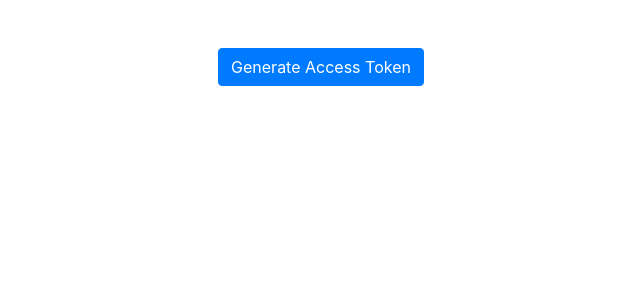
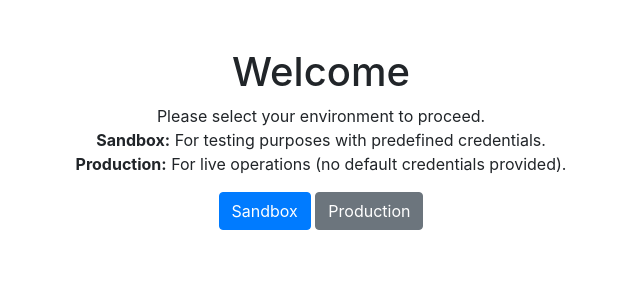
Before and after one commit to moizgillani/verizon-sample-app, a Flask app: template templates/index.html in a window 1280 px wide. Shown: the top 300 px of the page, without its empty margins (319-959 px from the left). Run offline with Flask 3, Linux system fonts and the light colour scheme; the template is opened without the code that fills it, so the values that code supplies are empty; some libraries are stand-ins or nearby versions.

Commit message:
Update flow to add sandbox

```diff
--- a/app.py
+++ b/app.py
@@ -1,4 +1,4 @@
-from flask import Flask, render_template, request, redirect, url_for, jsonify
+from flask import Flask, render_template, request, redirect, url_for, jsonify, session
 from verizon.models.account_device_list_request import AccountDeviceListRequest
 from verizon.models.account_device_list_result import AccountDeviceListResult
 from verizon.models.account_details import AccountDetails
@@ -25,37 +25,44 @@ def _oauth_token_provider(last_oauth_token, auth_manager):
     return oauth_token
 
 app = Flask(__name__)
+app.secret_key = 'my_unique_and_secret_key'
+
 client = None
 client_id = None
 client_secret = None
 
-# Route for the first page (Access Token)
-@app.route('/')
+@app.route('/index', methods=['GET', 'POST'])
 def index():
-    return render_template('index.html')
+    if request.method == 'POST':
+        environment = request.form.get('environment')
+        session['environment'] = environment
 
-# Endpoint to handle access token generation
+    environment = session.get('environment', None)
+    return render_template('index.html', environment=environment)
+
 @app.route('/generate-access-token', methods=['POST'])
 def generate_access_token():
     global client, client_id, client_secret
+    environment = session.get('environment', 'PRODUCTION')
     client_id = request.form.get('client_id')
     client_secret = request.form.get('client_secret')
 
-    # Mocking token generation logic (replace with actual API call if needed)
+    if environment == 'SANDBOX':
+        client_id = 'sandbox_client_id'
+        client_secret = 'sandbox_client_secret'
+
     if client_id and client_secret:
         try:
-            # Initialize the Verizon client
             client = VerizonClient(
                 thingspace_oauth_credentials=ThingspaceOauthCredentials(
                     oauth_client_id=client_id,
                     oauth_client_secret=client_secret,
                     oauth_token_provider=_oauth_token_provider
                 ),
-                environment=Environment.PRODUCTION
+                environment=Environment.MOCK_SERVER_FOR_LIMITED_AVAILABILITY_SEE_QUICK_START if environment == 'SANDBOX' else Environment.PRODUCTION
             )
         except APIException as e:
             return jsonify({"status": "error", "message": e}), 401
-        # Simulate token generation success
         return jsonify({"status": "success", "access_token": "mock_access_token"}), 201
     else:
         return jsonify({"status": "error", "message": "Client ID and Client Secret are required"}), 400
@@ -72,7 +79,6 @@ def generate_session_token():
     username = request.form.get('uws_username')
     password = request.form.get('uws_password')
 
-    # Mocking session token generation logic (replace with actual API call if needed)
     if username and password:
         session_management_controller = client.session_management
         body = LogInRequest(
--- a/templates/index.html
+++ b/templates/index.html
@@ -3,14 +3,24 @@
 <head>
   <meta charset="UTF-8">
   <meta name="viewport" content="width=device-width, initial-scale=1.0">
-  <title>Generate Access Token</title>
+  <title>Environment Selection</title>
   <link href="https://maxcdn.bootstrapcdn.com/bootstrap/4.5.2/css/bootstrap.min.css" rel="stylesheet">
   <link href="{{ url_for('static', filename='css/styles.css') }}" rel="stylesheet">
 </head>
 <body>
-
-<div class="container text-center mt-5">
-  <button class="btn btn-primary" onclick="openModal('accessTokenModal')">Generate Access Token</button>
+<div class="container mt-5">
+  <h1 class="text-center">Welcome</h1>
+  <p class="text-center">
+    Please select your environment to proceed.
+    <br>
+    <strong>Sandbox:</strong> For testing purposes with predefined credentials.
+    <br>
+    <strong>Production:</strong> For live operations (no default credentials provided).
+  </p>
+  <div class="text-center">
+    <button class="btn btn-primary" onclick="selectEnvironment('sandbox')">Sandbox</button>
+    <button class="btn btn-secondary" onclick="selectEnvironment('production')">Production</button>
+  </div>
 </div>
 
 <!-- Access Token Modal -->
@@ -22,10 +32,13 @@
         <button type="button" class="close" onclick="closeModal('accessTokenModal')">&times;</button>
       </div>
       <div class="modal-body">
-        <label for="client_id">Client ID</label>
-        <input type="text" id="client_id" class="form-control mb-2" placeholder="Client ID">
-        <label for="client_secret">Client Secret</label>
-        <input type="text" id="client_secret" class="form-control" placeholder="Client Secret">
+        <form id="accessTokenForm">
+          <label for="client_id">Client ID</label>
+          <input type="text" id="client_id" name="client_id" class="form-control mb-2" placeholder="Client ID">
+          <label for="client_secret">Client Secret</label>
+          <input type="text" id="client_secret" name="client_secret" class="form-control mb-2" placeholder="Client Secret">
+          <input type="hidden" id="environment" name="environment">
+        </form>
       </div>
       <div class="modal-footer">
         <button class="btn btn-primary" onclick="submitAccessToken()">Get Access Token</button>
@@ -34,6 +47,58 @@
   </div>
 </div>
 
-<script src="{{ url_for('static', filename='js/script.js') }}"></script>
+<script>
+  function selectEnvironment(env) {
+    const form = document.getElementById('accessTokenForm');
+    document.getElementById('environment').value = env;
+
+    if (env === 'sandbox') {
+      // Pre-fill sandbox credentials
+      document.getElementById('client_id').value = 'sandbox_client_id';
+      document.getElementById('client_secret').value = 'sandbox_client_secret';
+    } else if (env === 'production') {
+      // Clear fields for production
+      document.getElementById('client_id').value = '';
+      document.getElementById('client_secret').value = '';
+    }
+
+    // Open modal
+    openModal('accessTokenModal');
+  }
+
+  function openModal(modalId) {
+    const modal = document.getElementById(modalId);
+    modal.style.display = 'block';
+  }
+
+  function closeModal(modalId) {
+    const modal = document.getElementById(modalId);
+    modal.style.display = 'none';
+  }
+
+  function submitAccessToken() {
+    const form = document.getElementById('accessTokenForm');
+    const formData = new FormData(form);
+
+    fetch('/generate-access-token', {
+      method: 'POST',
+      body: formData,
+    })
+      .then(response => response.json())
+      .then(data => {
+        if (data.status === 'success') {
+          alert('Access token generated successfully!');
+          window.location.href = '/session-token'; // Redirect to session-token page
+        } else {
+          alert('Error: ' + data.message);
+        }
+        closeModal('accessTokenModal');
+      })
+      .catch(error => {
+        alert('An error occurred: ' + error.message);
+        console.error('Error:', error);
+      });
+  }
+</script>
 </body>
 </html>
```
Also changed, not shown: 1 other file.
